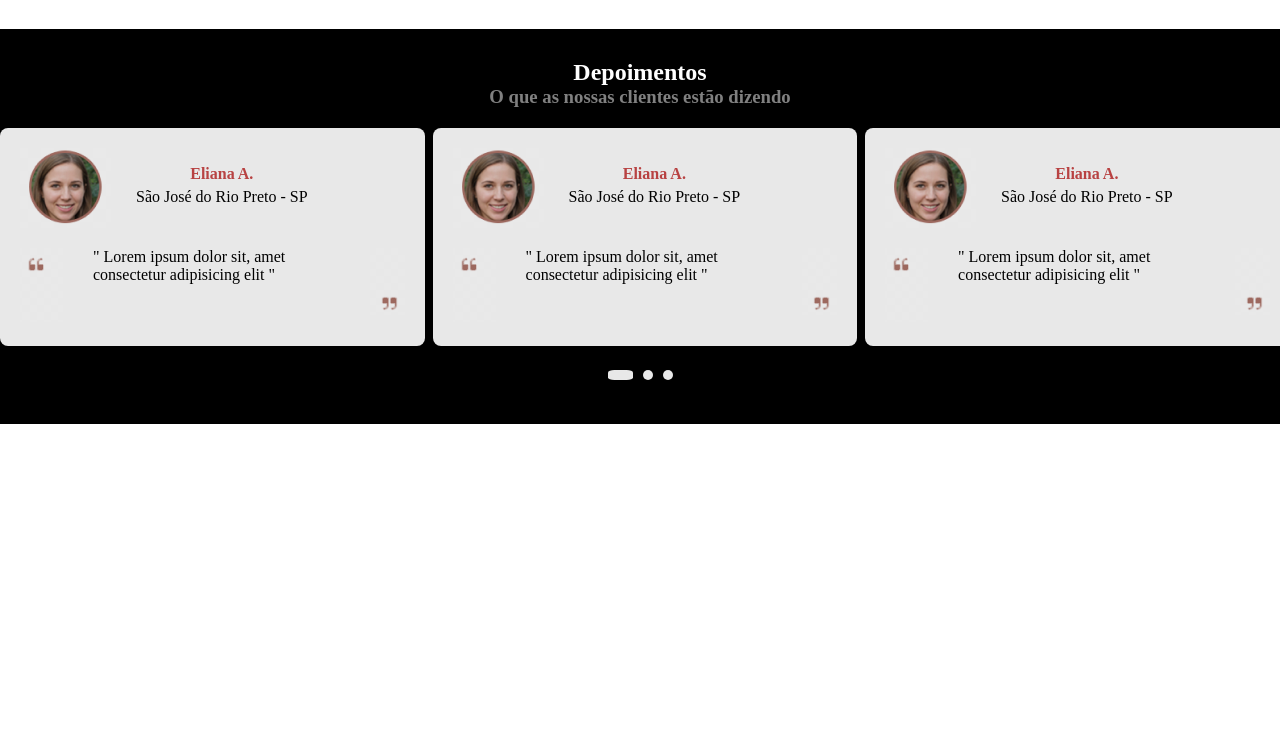
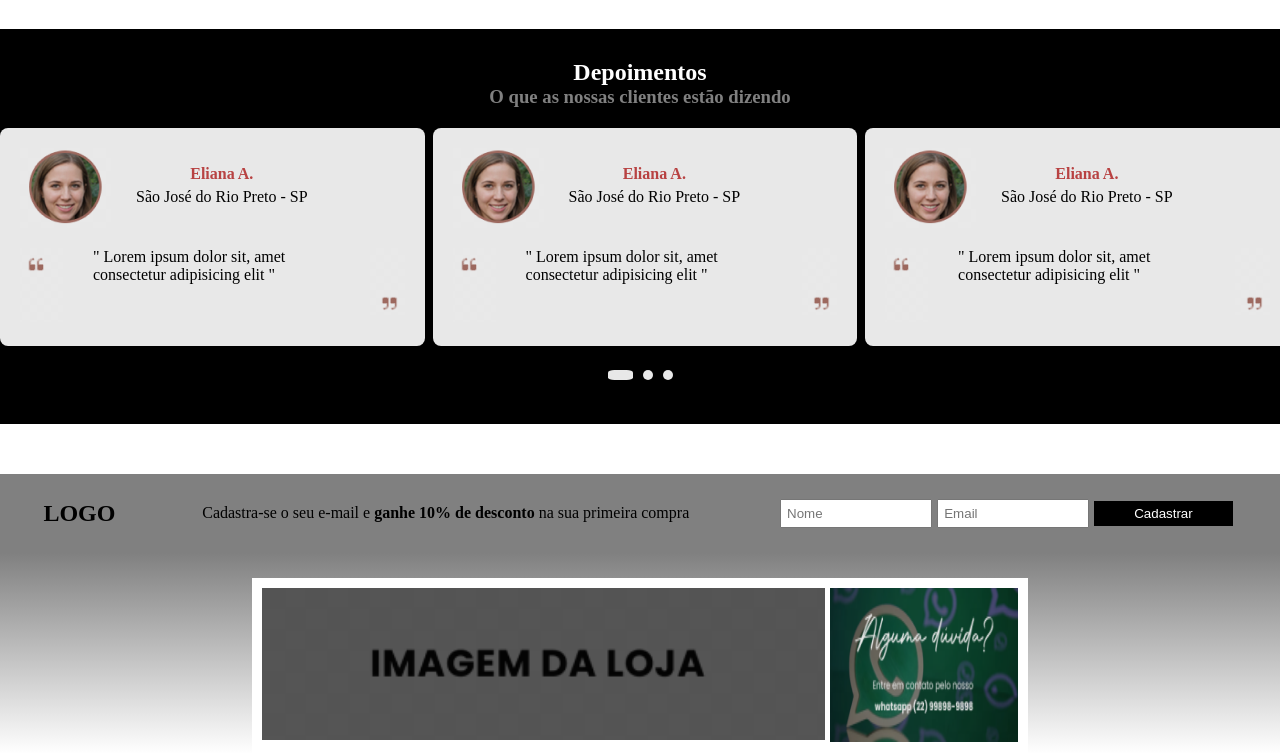
Before and after one commit to Adilson-Fernando-Neves-Ornellas/teste-desenvolvedor-front-end-Wx3-Adilson-Fernando, a plain HTML site: page index.html in a window 1280 px wide. Shown: the part 4156-4910 px from the top of the page. Before the commit the page ends 4630 px from the top, so only its background shows below. Drawn offline with Linux system fonts and the light colour scheme.

Commit message:
Feat: section digulgação

```diff
--- a/css/index.css
+++ b/css/index.css
@@ -588,3 +588,71 @@
 }
 
 /* -------------------------------------------------------------------------------------------------------------------------- */
+
+.newslatter{
+    display: flex;
+    align-items: center;
+    justify-content: space-around;
+    background-color: gray;
+    padding-top: 25px;
+    padding-bottom: 25px;
+}
+@media (max-width: 992px) {
+    .newslatter{
+        flex-direction: column;
+    }
+    .text_newslatter{
+        text-align: center;
+        padding-top: 8px;
+        padding-bottom: 8px;
+    }
+}
+.div_form_neslatter{
+    display: flex;
+    align-items: center;
+    justify-content: center;
+    gap: 5px;
+}
+.input_newslatter{
+    padding: 5px;
+    width: 30%;
+}
+.button_submit_newslatter{
+    width: 30%;
+    padding: 5px;
+    border: 0;
+    background-color: black;
+    color: white;
+}
+
+.digulgacao{
+    display: flex;
+    align-items: center;
+    padding-top: 25px;
+    background: linear-gradient(gray, white) 50%, linear-gradient(gray, white) 50%;
+    background-repeat: no-repeat;
+}
+.div_img_loja{
+    width: 75%;
+}
+.div_img_loja img{
+    width: 100%;
+}
+.div_img_whatsapp{
+    width: 25%;
+}
+.div_img_whatsap_img {
+    width: 100%;
+    height: 98.5%;
+}
+.div_container_digulgacao{
+    width: 25%;
+    height: 50%;
+}
+.div_central_divulgacao{
+    display: flex;
+    gap: 5px;
+    padding: 10px;
+    width: 75%;
+    background-color: white;
+}
--- a/index.html
+++ b/index.html
@@ -418,6 +418,38 @@
         </div>
     </section>
 
+    <!-- section newslatter -->
+    <section class="newslatter">
+        <a class="logo_home" href="/"> <h1> LOGO </h1></a>
+        <div>
+            <p class="text_newslatter"> Cadastra-se o seu e-mail e <strong> ganhe 10% de desconto </strong> na sua primeira compra </p>
+        </div>
+        <div class="div_form_neslatter">
+            <input class="input_newslatter" name="nome" type="text" placeholder="Nome">
+            <input class="input_newslatter" name="e-mail" type="text" placeholder="Email">
+            <button class="button_submit_newslatter" type="submit">Cadastrar</button>
+        </div>
+    </section>
+
+    <!-- section divulgação -->
+    <section class="digulgacao">
+        <div class="div_container_digulgacao">
+        </div>
+        <div class="div_central_divulgacao">
+            <div class="div_img_loja">
+                <img src='/assets/imagem_loja.png'>
+            </div>
+            <div class="div_img_whatsapp">
+                <a class="div_img_whatsap_img" href="/whatsapp">
+                    <img class="div_img_whatsap_img" src="/assets/imgem_whatsapp.png">
+                </a>
+            </div>
+        </div>
+        <div class="div_container_digulgacao">
+
+        </div>
+    </section>
+
     <script src="./js/index.js"></script>
 </body>
 </html>
```
Also changed, not shown: assets/imagem_loja.png (added), assets/imgem_whatsapp.png (added).
